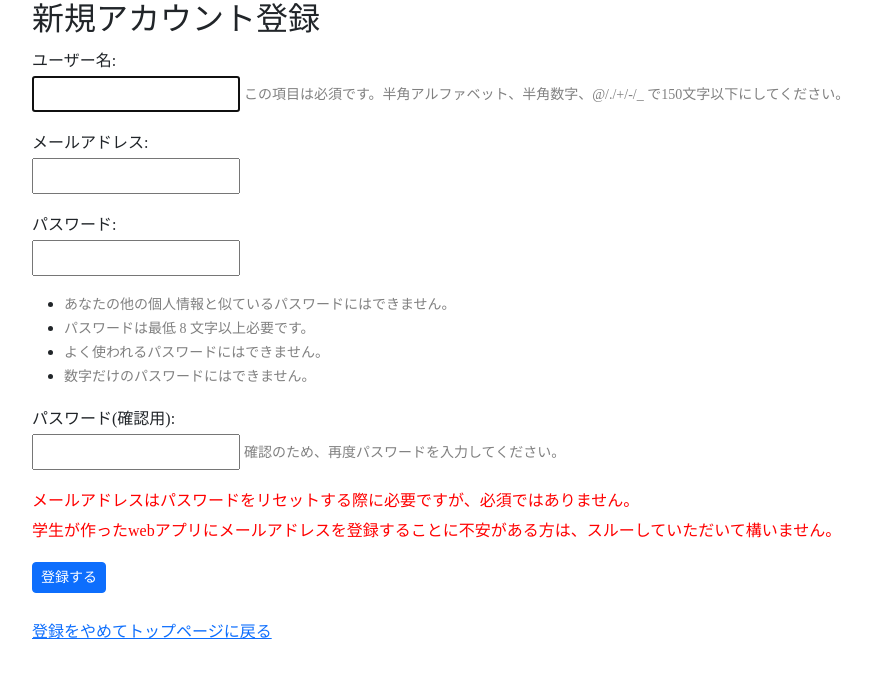
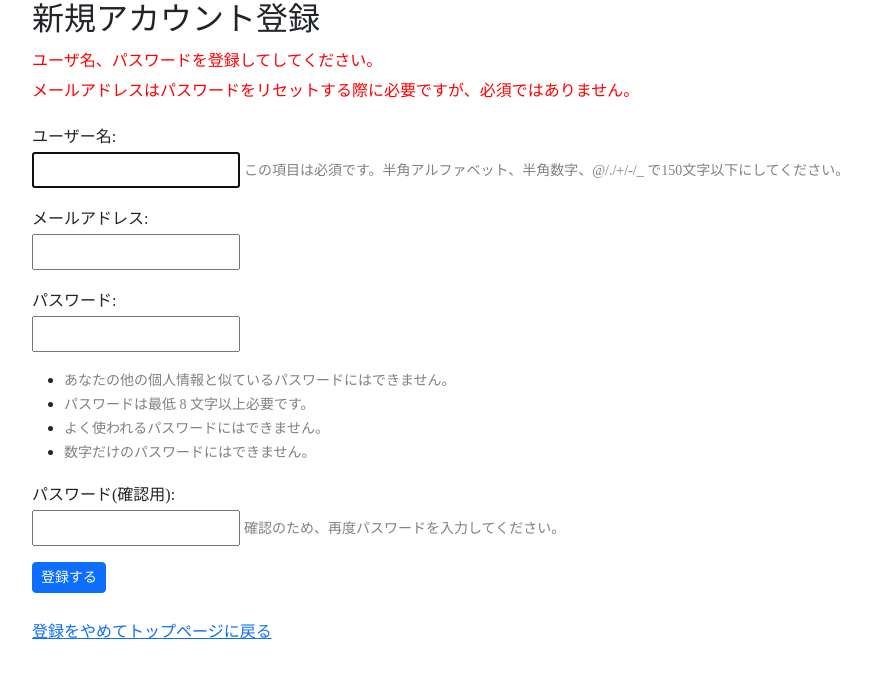
Before and after one commit to Takkar-915/wordsproject, a Django app: page /signup/ in a window 1280 px wide. Shown: the top 678 px of the page, without its empty margins (50-921 px from the left). Run offline with Django 3.2, Linux system fonts and the light colour scheme; some libraries are stand-ins or nearby versions.

Commit message:
微調整

```diff
--- a/accounts/templates/signup.html
+++ b/accounts/templates/signup.html
@@ -4,6 +4,12 @@
 
 <body>
   <h2>新規アカウント登録</h2>
+
+  <p style="color:red">
+    ユーザ名、パスワードを登録してしてください。<br>
+    メールアドレスはパスワードをリセットする際に必要ですが、必須ではありません。
+  </p>
+
 <form method = "post">
   {% csrf_token %}
 
@@ -28,10 +34,7 @@
       {% endfor %}
     </p>
   {% endfor %}
-  <p style="color:red">
-    メールアドレスはパスワードをリセットする際に必要ですが、必須ではありません。<br>
-    学生が作ったwebアプリにメールアドレスを登録することに不安がある方は、スルーしていただいて構いません。
-  </p>
+
 
   <input type="submit" class="btn btn-primary btn-sm" value="登録する">
 
--- a/accounts/urls.py
+++ b/accounts/urls.py
@@ -21,11 +21,6 @@ urlpatterns = [
         auth_views.LoginView.as_view(template_name = 'login.html'),
         name = 'login'),
 
-    path('login_success/',
-        views.MyLoginSuccessView.as_view(),
-        name='login_success'),
-
-
     # ログアウト用のテンプレートをレンダリング
     path('logout/',
         auth_views.LogoutView.as_view(template_name = 'logout.html'),
--- a/accounts/views.py
+++ b/accounts/views.py
@@ -31,11 +31,6 @@ class SignUpSuccessView(TemplateView):
 class MyLoginView(LoginView):
     form_class = forms.LoginForm
     template_name = 'login.html'
-    success_url = reverse_lazy('accounts:login_success')
-
-
-class MyLoginSuccessView(TemplateView):
-    template_name = 'login_success.html'
 
 
 class MyLogoutView(LogoutView):
--- a/wordsproject/settings.py
+++ b/wordsproject/settings.py
@@ -140,7 +140,7 @@ DEFAULT_AUTO_FIELD = 'django.db.models.BigAutoField'
 
 
 
-LOGIN_REDIRECT_URL = '/login_success'
+LOGIN_REDIRECT_URL = 'wordsapp:top'
 
 
 EMAIL_HOST = 'smtp.gmail.com'
```
Also changed, not shown: accounts/templates/login_success.html (deleted, +0 -9 lines), db.sqlite3.
